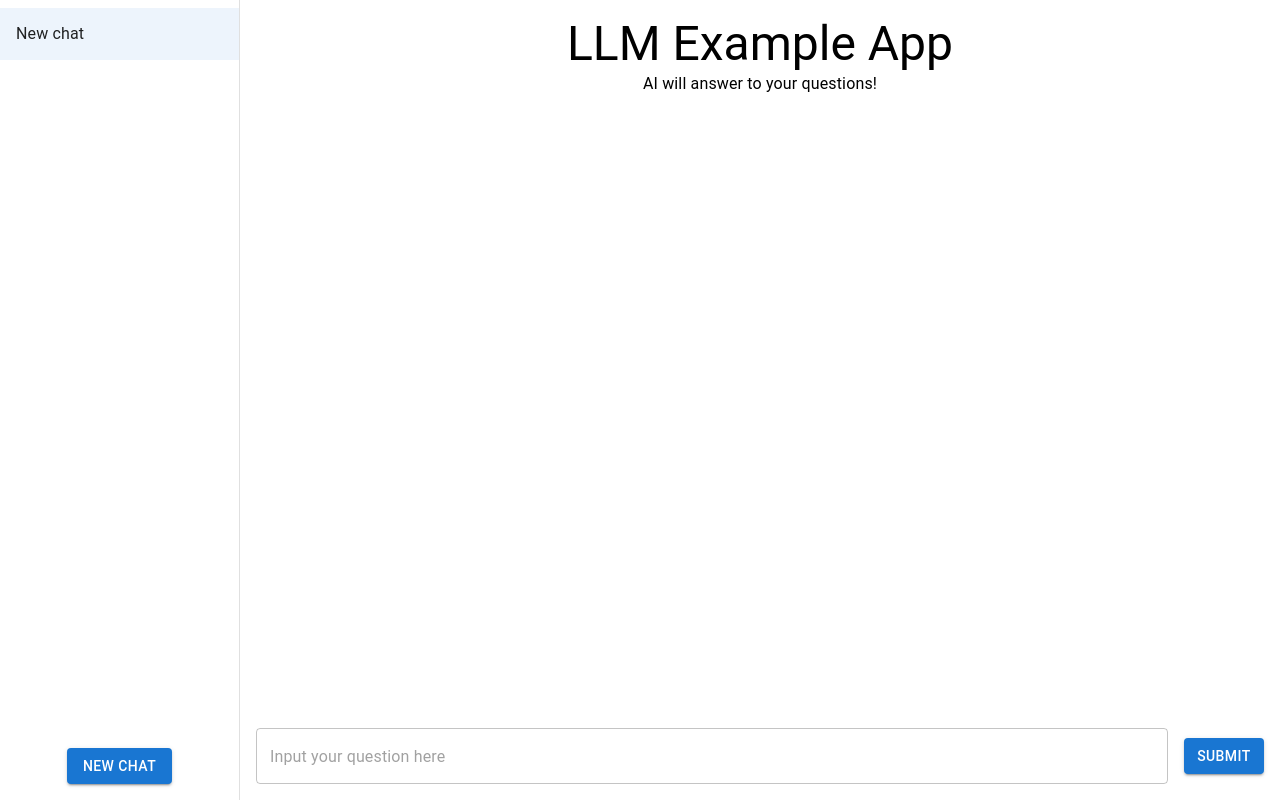
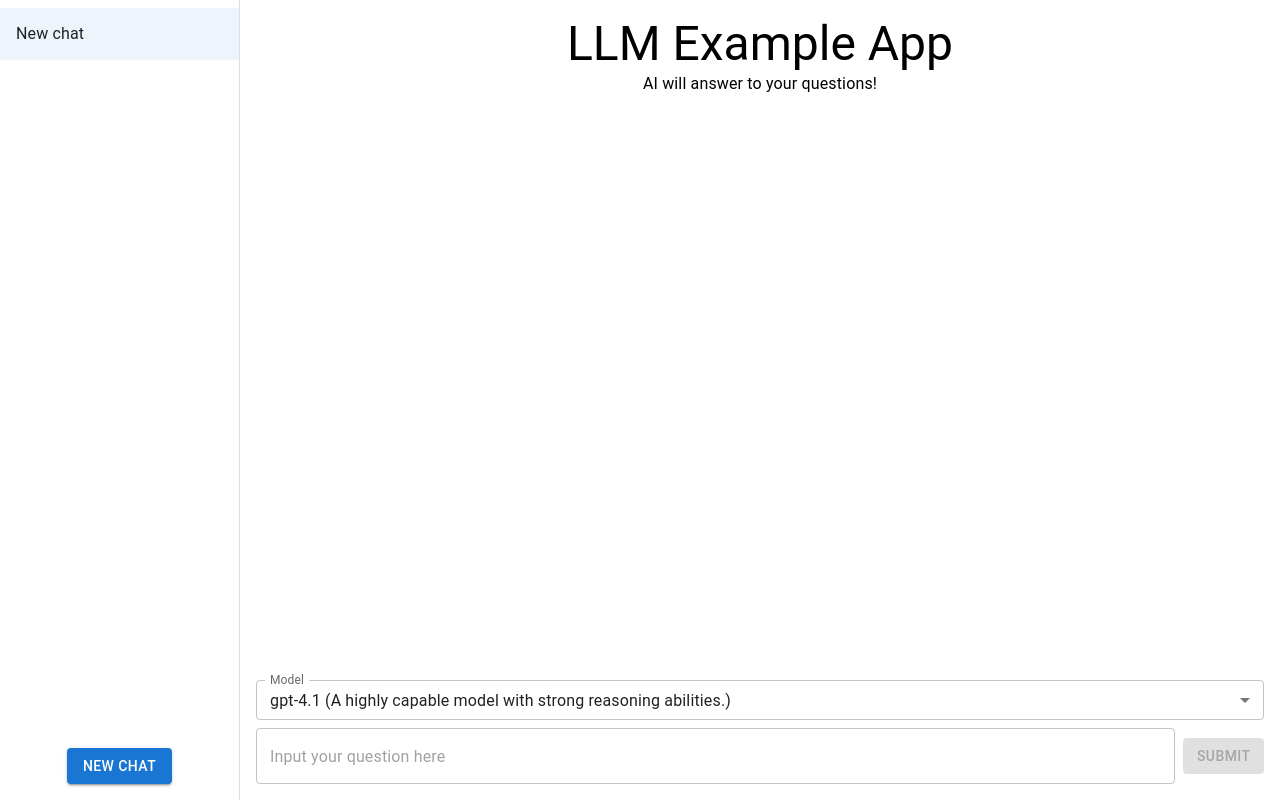
Before and after one commit to yuto-moriizumi/langchain-example, a Next.js app in the folder front/: page / in a window 1280 px wide. Built offline with nearby package versions, Linux system fonts and the light colour scheme; some icons are missing.

Commit message:
モデル選択機能を追加

```diff
--- a/front/src/app/chat.ts
+++ b/front/src/app/chat.ts
@@ -20,7 +20,7 @@ import { DuckDuckGoSearch } from "@langchain/community/tools/duckduckgo_search";
 
 type ChatRequest = {
   input: string;
-  model?: (typeof MODEL)[keyof typeof MODEL];
+  model?: typeof MODEL[keyof typeof MODEL]; // typeof MODELの要素の型に変更
   history?: StoredMessage[];
 };
 type ChatResponse = {
@@ -34,7 +34,8 @@ const imageGenerationTool = new DallEAPIWrapper({
 });
 const searchTool = new DuckDuckGoSearch({ maxResults: 1 });
 const nickname = process.env.NEXT_PUBLIC_NICKNAME ?? "AI";
-const llm = new ChatOpenAI({ modelName: MODEL.GPT4O });
+// llmの初期化はchat関数内で行うように変更
+// const llm = new ChatOpenAI({ modelName: MODEL["gpt-4.1-mini"].name });
 
 type Schema = {
   input: string;
@@ -62,6 +63,10 @@ export async function chat(req: ChatRequest): Promise<ChatResponse> {
   const history = new ChatMessageHistory(
     deserializeMessages(req.history ?? []),
   );
+
+  // リクエストでモデルが指定されていればそれを使用し、なければデフォルトを使用
+  const modelName = req.model ? req.model.name : MODEL["gpt-4.1-mini"].name;
+  const llm = new ChatOpenAI({ modelName });
 
   const agent = await createOpenAIFunctionsAgent({
     llm,
--- a/front/src/app/page.tsx
+++ b/front/src/app/page.tsx
@@ -177,7 +177,6 @@ export default function Home() {
           // p: 3, // Remove default padding if not needed
           width: { sm: `calc(100% - ${drawerWidth}px)` },
           // overflow: "auto", // Removed as Tab component will handle its own scroll
-          height: "100%", // Ensure main content takes full height
           paddingTop: { xs: "64px", sm: "0" }, // Adjust for AppBar height on mobile
           // paddingBottom: "80px", // Removed as Tab component's paddingBottom will handle this
         }}
--- a/front/src/component/Form.tsx
+++ b/front/src/component/Form.tsx
@@ -1,11 +1,29 @@
 "use client";
 
-import { TextField, Button, Stack } from "@mui/material";
+import {
+  TextField,
+  Button,
+  Stack,
+  Select,
+  MenuItem,
+  FormControl,
+  InputLabel,
+  SelectChangeEvent,
+} from "@mui/material";
 import { useState, KeyboardEvent } from "react";
+import { MODEL } from "../constants"; // MODELをインポート
 
-export function Form(props: { onSubmit: (value: string) => Promise<void> }) {
+// onSubmitの型定義を更新
+export function Form(props: {
+  onSubmit: (message: string, model: keyof typeof MODEL) => Promise<void>;
+}) {
   const [value, setValue] = useState("");
   const [isPending, setIsPending] = useState(false);
+  // MODELの最初のキーを初期選択モデルとする
+  const modelKeys = Object.keys(MODEL) as (keyof typeof MODEL)[];
+  const [selectedModel, setSelectedModel] = useState<keyof typeof MODEL>(
+    modelKeys[0],
+  );
 
   async function onKeyDown(e: KeyboardEvent) {
     if (e.key === "Enter" && !e.shiftKey) {
@@ -16,19 +34,24 @@ export function Form(props: { onSubmit: (value: string) => Promise<void> }) {
 
   async function handleSend() {
     const message = value.trim();
+    if (!message) return; // メッセージが空の場合は送信しない
     setValue("");
     setIsPending(true);
-    await props.onSubmit(message);
+    // 選択されたモデルをonSubmitに渡す
+    await props.onSubmit(message, selectedModel);
     setIsPending(false);
   }
 
+  const handleModelChange = (event: SelectChangeEvent<keyof typeof MODEL>) => {
+    setSelectedModel(event.target.value as keyof typeof MODEL);
+  };
+
   return (
     <Stack
-      direction="row"
-      alignItems="center"
+      direction="column" // 縦方向に変更
+      spacing={1} // 要素間のスペース
       padding={2}
       sx={(theme) => ({
-        position: "fixed",
         bottom: 0,
         left: 0,
         right: 0,
@@ -39,6 +62,23 @@ export function Form(props: { onSubmit: (value: string) => Promise<void> }) {
         },
       })}
     >
+      <FormControl fullWidth size="small">
+        <InputLabel id="model-select-label">Model</InputLabel>
+        <Select
+          labelId="model-select-label"
+          id="model-select"
+          value={selectedModel}
+          label="Model"
+          onChange={handleModelChange}
+        >
+          {modelKeys.map((key) => (
+            <MenuItem key={key} value={key}>
+              {MODEL[key].name} ({MODEL[key].desc})
+            </MenuItem>
+          ))}
+        </Select>
+      </FormControl>
+      <Stack direction="row" alignItems="center" width="100%">
         <TextField
           fullWidth
           multiline
@@ -47,15 +87,16 @@ export function Form(props: { onSubmit: (value: string) => Promise<void> }) {
           placeholder="Input your question here"
           onChange={(e) => setValue(e.target.value)}
           onKeyDown={onKeyDown}
+          sx={{ mr: 1 }} // ボタンとの間に少しマージン
         />
         <Button
           variant="contained"
           onClick={handleSend}
-        sx={{ ml: 2 }}
-        disabled={isPending}
+          disabled={isPending || !value.trim()} // メッセージが空の場合も無効化
         >
           Submit
         </Button>
       </Stack>
+    </Stack>
   );
 }
--- a/front/src/component/Tab.tsx
+++ b/front/src/component/Tab.tsx
@@ -14,7 +14,7 @@ import { StoredMessage } from "@langchain/core/messages";
 import { Message } from "@/types";
 import { History } from "@/component/History";
 import { Form } from "@/component/Form";
-import { NICKNAME } from "../constants";
+import { MODEL, NICKNAME } from "../constants"; // MODELをインポート
 import { chat } from "@/app/chat";
 
 export function Tab(props: {
@@ -27,9 +27,16 @@ export function Tab(props: {
   const theme = useTheme();
   const isMobile = useMediaQuery(theme.breakpoints.down("sm"));
 
-  const handleSend = async (content: string) => {
+  // handleSendのシグネチャを更新し、modelKeyを受け取る
+  const handleSend = async (content: string, modelKey: keyof typeof MODEL) => {
     setQuestion(content);
-    const { history: newHistory } = await chat({ input: content, history });
+    // 選択されたモデルオブジェクトをchat関数に渡す
+    const selectedModelObject = MODEL[modelKey];
+    const { history: newHistory } = await chat({
+      input: content,
+      history,
+      model: selectedModelObject,
+    });
     setQuestion(undefined);
     saveHistory(newHistory);
   };
@@ -37,20 +44,13 @@ export function Tab(props: {
   return (
     <Stack
       justifyContent="space-between"
-      height="100vh"
-      flexGrow={1}
+      height="100%"
       display={open ? undefined : "none"}
     >
       <Box
         padding={2}
         sx={{
-          flexGrow: 1,
           overflowY: "auto",
-          // Adjust paddingBottom to prevent content from being hidden by the Form
-          // The Form has padding={2} (16px top/bottom) and some intrinsic height.
-          // Let's assume an approximate height of 80px for the Form for now.
-          // This might need fine-tuning.
-          paddingBottom: "80px",
         }}
       >
         {!isMobile && (
--- a/front/src/constants.ts
+++ b/front/src/constants.ts
@@ -1,11 +1,31 @@
 export const INDEX_NAME = "sample-index";
 
+interface Model {
+  name: string;
+  desc: string;
+}
+
 export const MODEL = {
-  GPT3: "gpt-3.5-turbo-0125", // $0.50
-  GPT4O: "gpt-4o", // $5.00
-  GPT4: "gpt-4-turbo-preview", // $10.00
-  OPUS: "claude-3-opus-20240229",
-  SONNET: "claude-3-sonnet-20240229",
+  "gpt-4.1": {
+    name: "gpt-4.1",
+    desc: "A highly capable model with strong reasoning abilities.",
+  },
+  "gpt-4.1-mini": {
+    name: "gpt-4.1-mini",
+    desc: "A smaller, faster, and more cost-effective version of gpt-4.1.",
+  },
+  "o3-mini": {
+    name: "o3-mini",
+    desc: "An advanced reasoning model, optimized for performance, cost, and STEM applications.",
+  },
+  // "claude-3-opus-20240229": {
+  //   name: "claude-3-opus-20240229",
+  //   desc: "Anthropic's most powerful model, excelling at complex reasoning and analysis.",
+  // },
+  // "claude-3-sonnet-20240229": {
+  //   name: "claude-3-sonnet-20240229",
+  //   desc: "A balanced model from Anthropic, ideal for enterprise workloads and scaled AI deployments.",
+  // },
 } as const;
 
 export const NICKNAME = process.env.NEXT_PUBLIC_NICKNAME;
```
Lines whose indentation alone changed are shown as unchanged.
